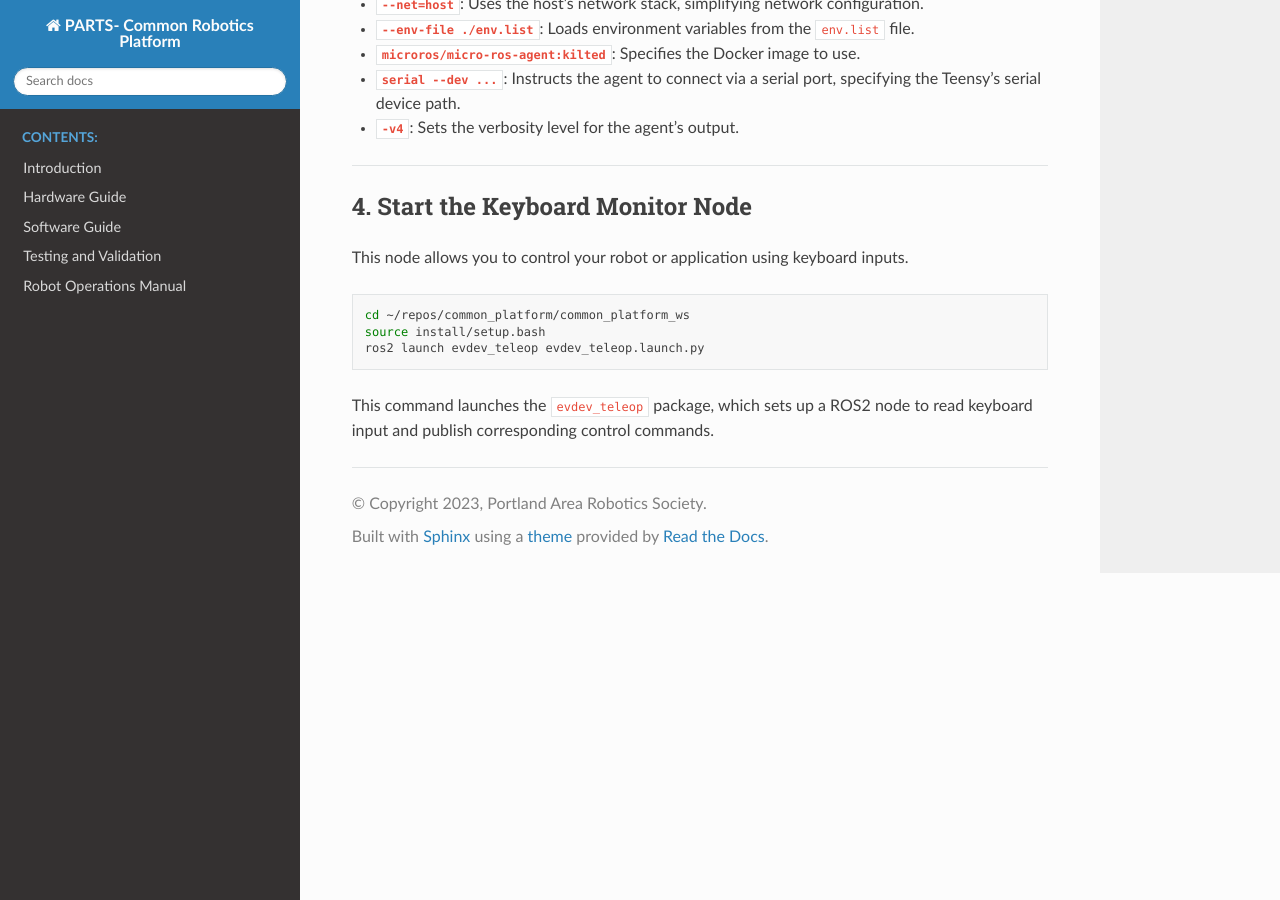
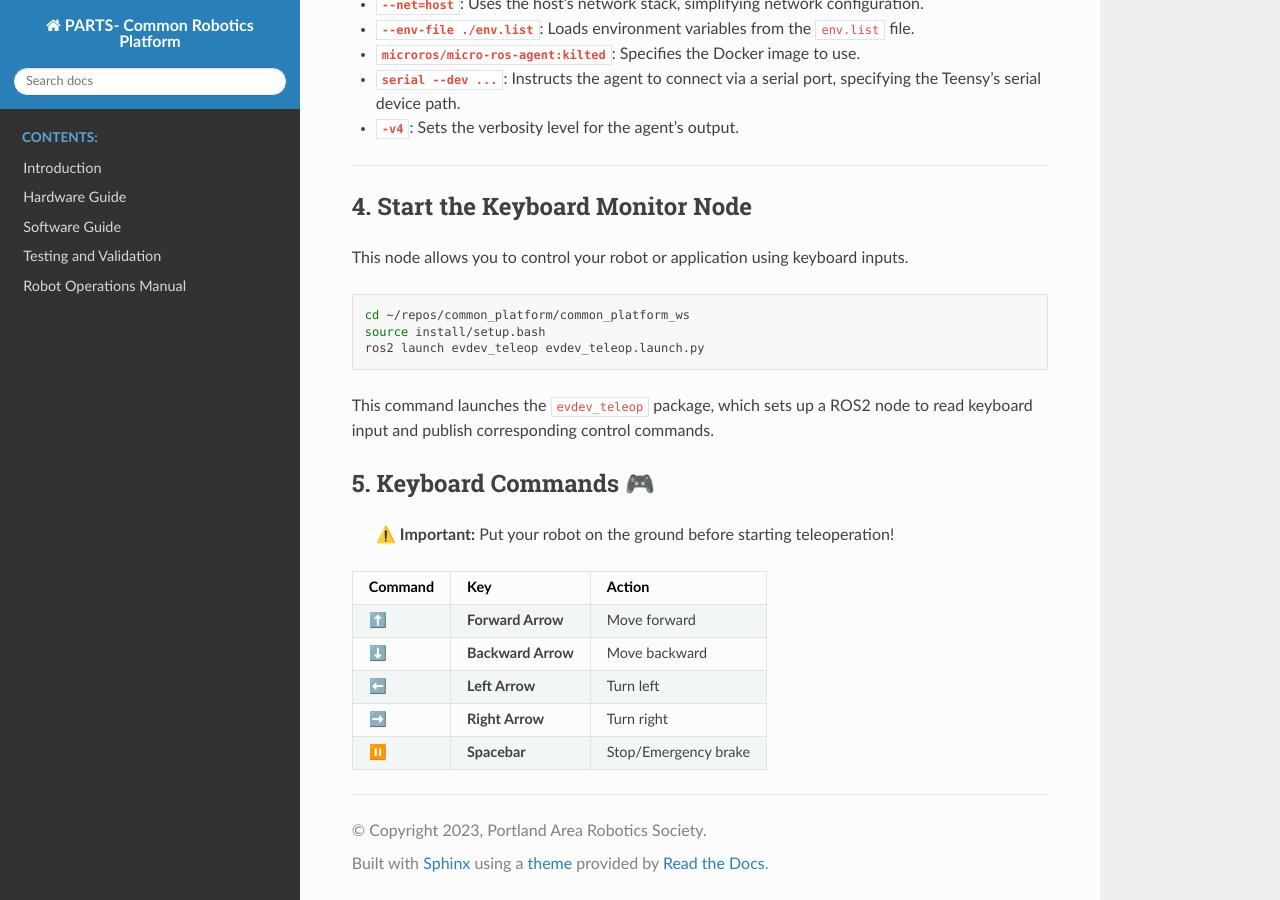
Before and after one commit to RoseCityRobotics/common_platform, a Sphinx documentation site: the page built from docs/source/operations/daily_operations/KeyboardTeleop.md, in a window 1280 px wide and 900 px high, scrolled down 1814 px. Built offline with Sphinx 7.4.7 and the Read the Docs theme 3.1.0, drawn with Linux system fonts in a browser that asks for light colours.

Commit message:
adding key commands

````diff
--- a/docs/source/operations/daily_operations/KeyboardTeleop.md
+++ b/docs/source/operations/daily_operations/KeyboardTeleop.md
@@ -87,3 +87,15 @@ ros2 launch evdev_teleop evdev_teleop.launch.py
 ```
 
 This command launches the `evdev_teleop` package, which sets up a ROS2 node to read keyboard input and publish corresponding control commands.
+
+## 5. Keyboard Commands 🎮
+
+> ⚠️ **Important:** Put your robot on the ground before starting teleoperation!
+
+| Command | Key | Action |
+|---------|-----|--------|
+| ⬆️ | **Forward Arrow** | Move forward |
+| ⬇️ | **Backward Arrow** | Move backward |
+| ⬅️ | **Left Arrow** | Turn left |
+| ➡️ | **Right Arrow** | Turn right |
+| ⏸️ | **Spacebar** | Stop/Emergency brake |
````
